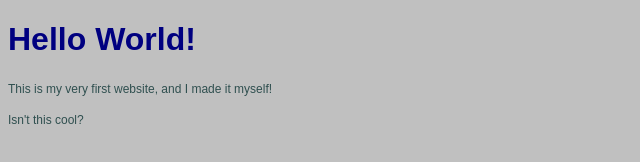
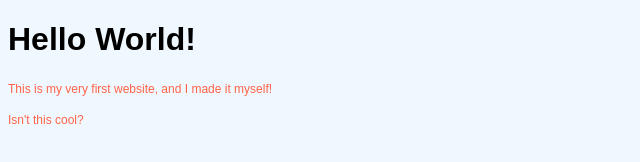
Before and after one commit to asdfjee/myfirstwebby, a plain HTML site: page index.html in a window 1280 px wide. Shown: the whole page, without its empty margins (0-640 px from the left). Drawn offline with Linux system fonts and the light colour scheme.

Commit message:
Update index.html

```diff
--- a/index.html
+++ b/index.html
@@ -4,16 +4,16 @@
     <title>Ina's First Webby!</title>
     <style>
         body {
-            background-color: silver;
+            background-color: aliceblue;
             font-family: sans-serif;
 
         h1 {
-            color: navy;
+            color: fuschia;
             text-align: left;
         }
 
         p {
-            color: darkslategray;
+            color: Tomato;
             font-size: 12px;
             line-height: 1.6;
     </style>
```
